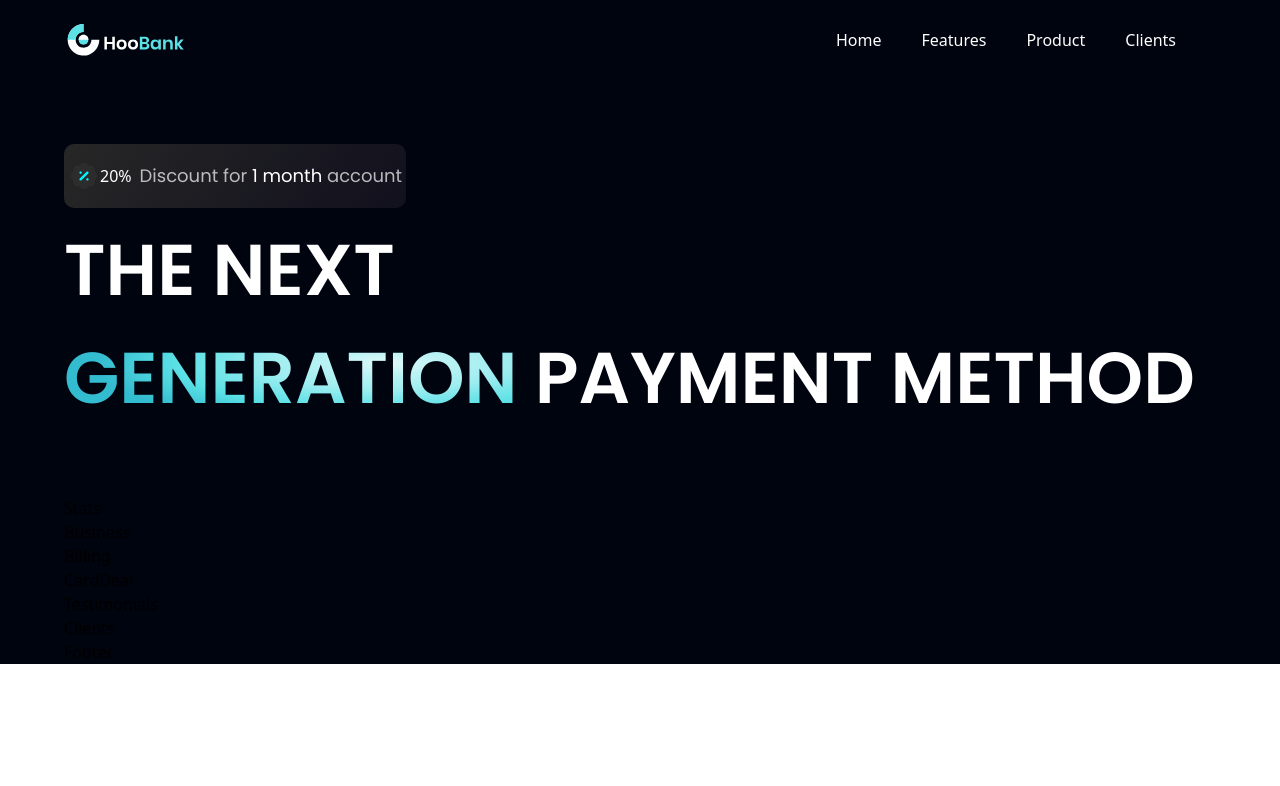
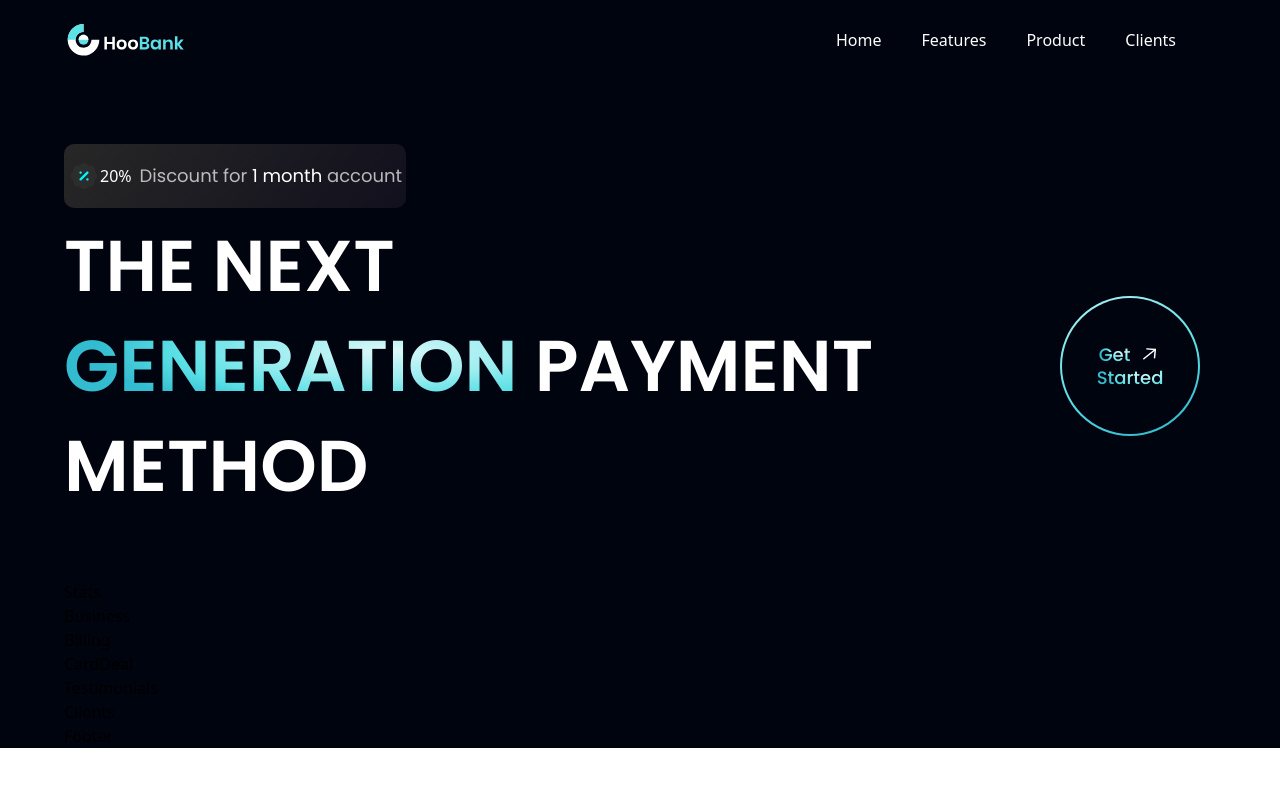
Before and after one commit to barksanto/fi-banking, a React (Vite) app in the folder fi-banking/: page / in a window 1280 px wide. Shown: the top 786 px of the page. Built offline with nearby package versions, Linux system fonts and the light colour scheme.

Commit message:
GetStarted is finished

```diff
--- a/fi-banking/src/components/GetStarted.jsx
+++ b/fi-banking/src/components/GetStarted.jsx
@@ -1,8 +1,21 @@
 import React from 'react'
+import styles from '../styles';
+import { arrowUp } from '../assets';
 
- const GetStarted = () => {
-  return (
-    <div>GetStarted</div>
+ const GetStarted = () =>  (
+   <div className={`${styles.flexCenter} w-[140px] h-[140px] rounded-full bg-blue-gradient p-[2px] cursor-pointer`}>
+     <div className={`${styles.flexCenter} flex-col bg-primary w-[100%] h-[100%] rounded-full`}>
+       <div className={`${styles.flexStart} flex-row `}>
+         <p className="font-poppins font-medium text-[18px] leading-[23px] mr-2">
+           <span className="text-gradient">Get</span>
+         </p>
+           <img src={arrowUp} alt="arrow" className="w-[23px] h-[23px] object-contain" />
+       </div>
+       <p className="font-poppins font-medium text-[18px] leading-[23px]">
+           <span className="text-gradient">Started</span>
+        </p>
+    </div>
+  </div>
   )
-}
+
 export default GetStarted;
--- a/fi-banking/src/components/Hero.jsx
+++ b/fi-banking/src/components/Hero.jsx
@@ -1,6 +1,7 @@
 import React from 'react'
 import styles from '../styles'
 import {discount, robot} from '../assets'
+import GetStarted from './GetStarted'
 
 const Hero = () => {
   return (
@@ -15,11 +16,12 @@
         </div>
 
         <div className="flex flex-row justify-between items-center w-full">
-          <h1 className="flex-1 font-poppins font-semibold ss:text-[72px] text-[52px] text-white">
+          <h1 className="flex-1 font-poppins font-semibold ss:text-[72px] text-[52px] text-white ss:leading-[100px] leading-[75px]">
             THE NEXT <br className="sm:block hidden " />{" "}
             <span className="text-gradient">GENERATION</span>{" "}
             PAYMENT METHOD
           </h1>
+          <div className="ss:flex hidden md:mr-4 mr-0"><GetStarted/></div>
         </div>
       </div>
     </section>
```
